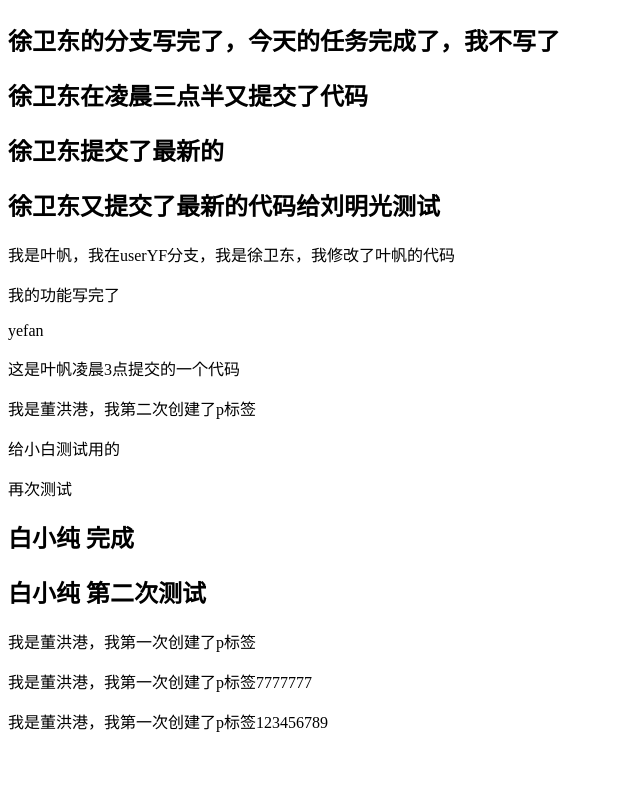
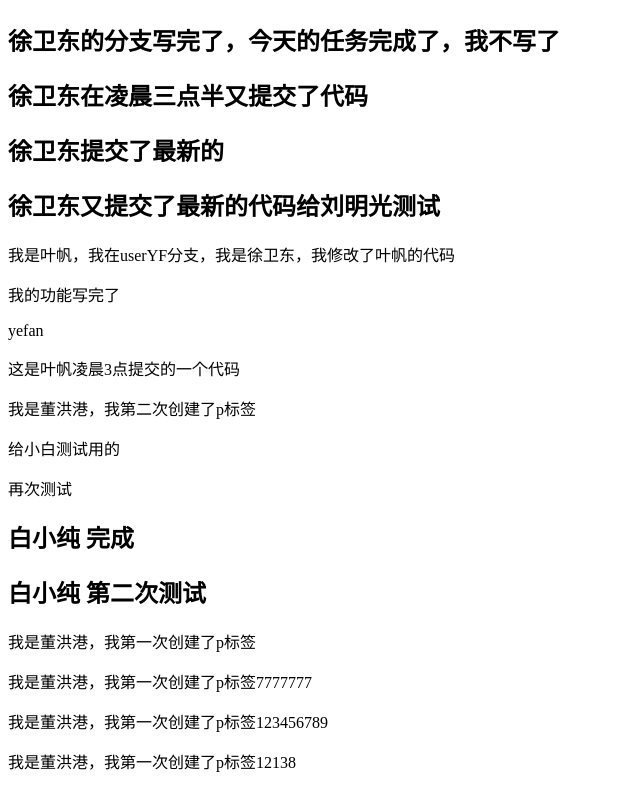
Before and after one commit to Yefannnn/TestGitMerge, a Vue app: page /#/sign in a window 1280 px wide. Shown: the part 857-1646 px from the top of the page, without its empty margins (0-640 px from the left). Before the commit the page ends 1606 px from the top, so only its background shows below. Built offline with nearby package versions, Linux system fonts and the light colour scheme; what @smallwei/avue, vue-baidu-map would draw is missing.

Commit message:
新增了12138

```diff
--- a/src/App.vue
+++ b/src/App.vue
@@ -22,6 +22,7 @@
     <p>我是董洪港，我第一次创建了p标签</p>
     <p>我是董洪港，我第一次创建了p标签7777777</p>
     <p>我是董洪港，我第一次创建了p标签123456789</p>
+    <p>我是董洪港，我第一次创建了p标签12138</p>
   </div>
 </template>
 
```
